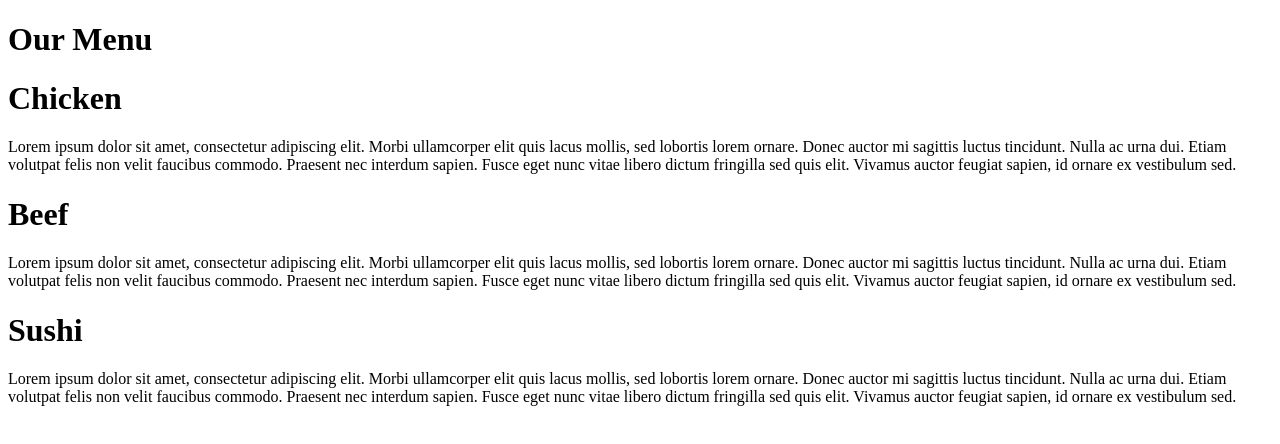
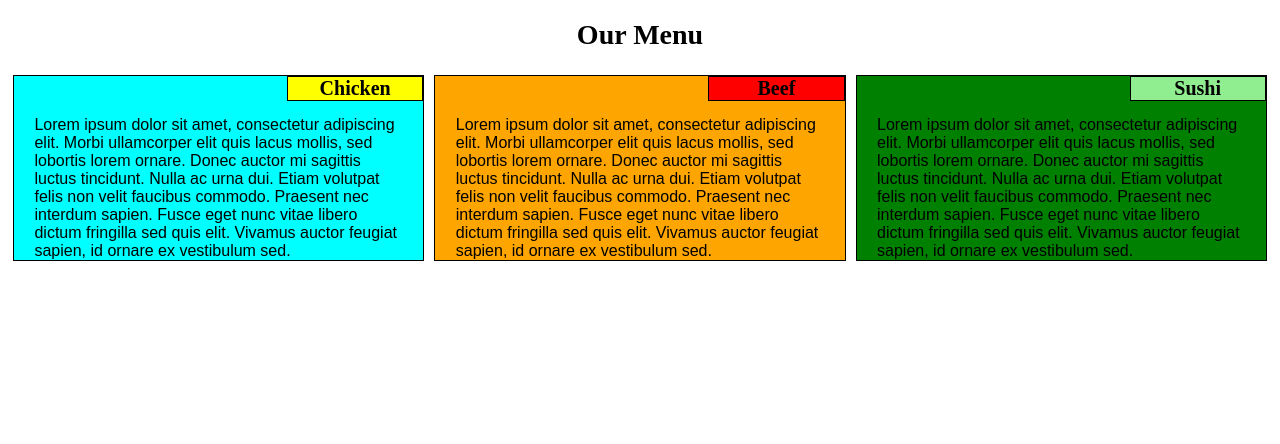
Before and after one commit to arminabo/module2-sol, a plain HTML site: page site/index.html in a window 1280 px wide. Drawn offline with Linux system fonts and the light colour scheme.

Commit message:
Final submission

```diff
--- a/site/index.html
+++ b/site/index.html
@@ -4,7 +4,7 @@
 		<meta charset="utf-8">
 		<meta name="viewport" content="width=device-width, initial-scale=1">
 		<title>Module 2 Solution</title>
-		<link rel="stylesheet" type="text/css" href="css/style.css">
+		<link rel="stylesheet" type="text/css" href="css/styles.css">
 
 	</head>
 	<h1>Our Menu</h1>
```
